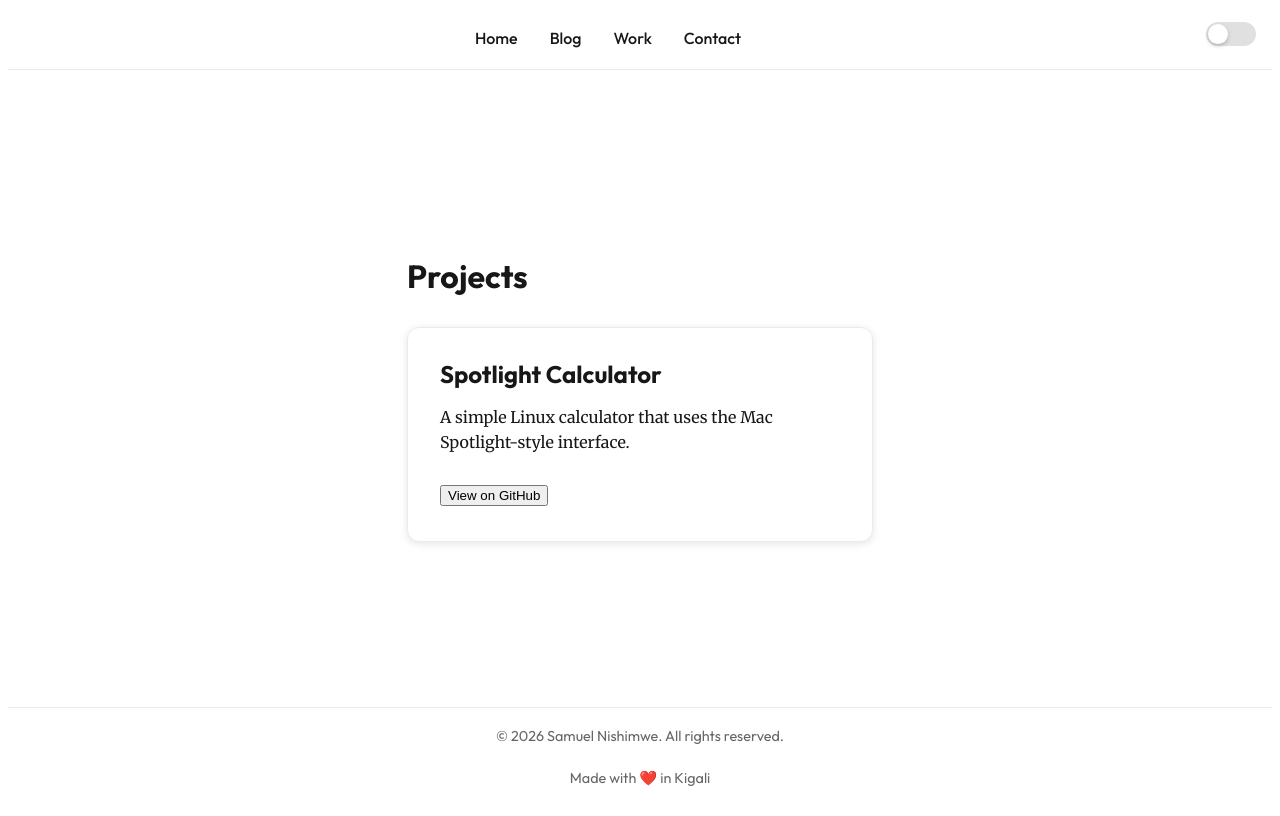
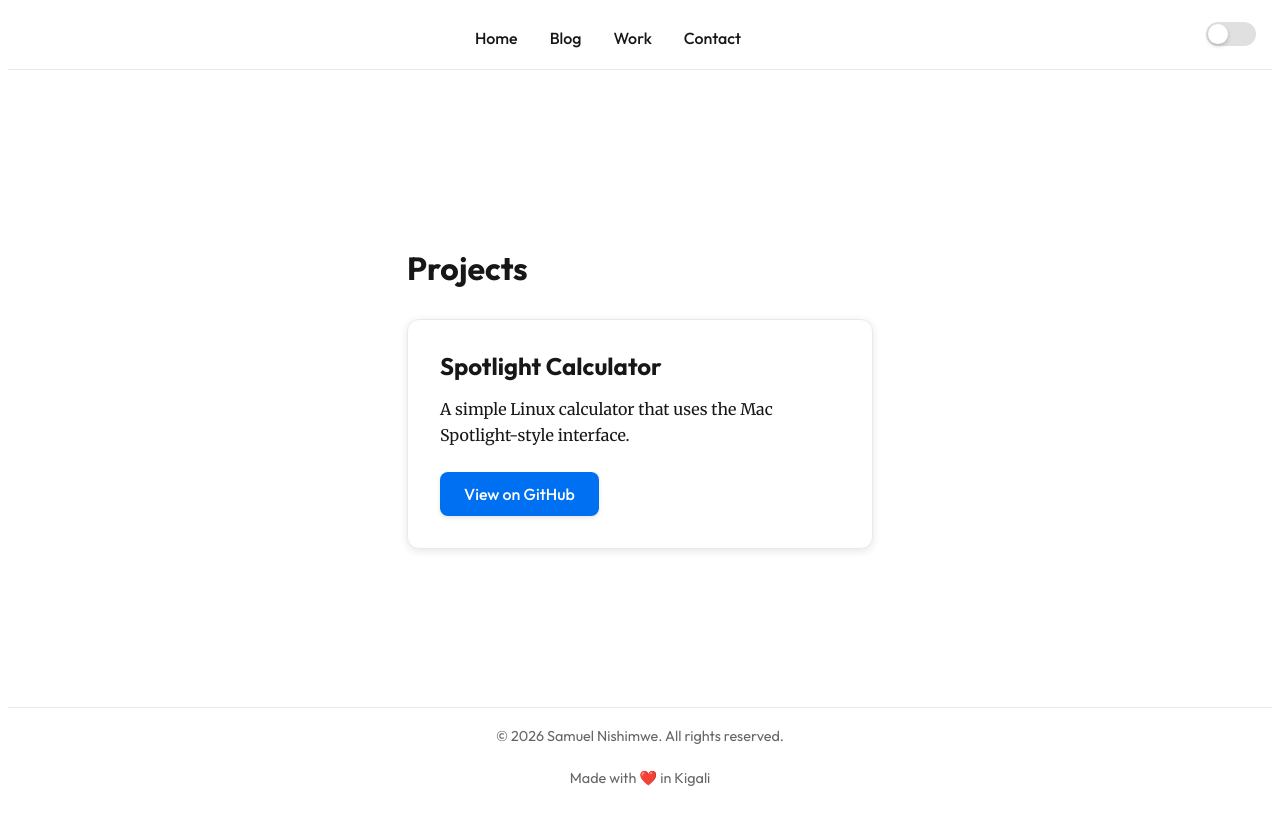
Before and after one commit to ceelogre/presence, a Next.js app: page /work in a window 1280 px wide. Built offline with nearby package versions, Linux system fonts and the light colour scheme.

Commit message:
feat:deliver spotlight calc

```diff
--- a/src/app/work/page.tsx
+++ b/src/app/work/page.tsx
@@ -1,5 +1,6 @@
 import Link from 'next/link';
 import styles from './work.module.css';
+import Button from '@/components/Button';
 
 export default function Work() {
   return (
@@ -10,7 +11,7 @@ export default function Work() {
           <h2>Spotlight Calculator</h2>
           <p>A simple Linux calculator that uses the Mac Spotlight-style interface.</p>
           <Link href="https://github.com/ceelogre/spotlight-calculator" target="_blank">
-            <button>View on GitHub</button>
+            <Button>View on GitHub</Button>
           </Link>
         </article>
       </div>
--- /dev/null
+++ b/src/components/Button.module.css
@@ -0,0 +1,123 @@
+/* Base button styles */
+.button {
+  font-family: var(--font-outfit);
+  font-weight: 500;
+  border: none;
+  border-radius: 8px;
+  cursor: pointer;
+  transition: all 0.2s ease;
+  display: inline-flex;
+  align-items: center;
+  justify-content: center;
+  text-decoration: none;
+  position: relative;
+  overflow: hidden;
+}
+
+.button:disabled {
+  opacity: 0.6;
+  cursor: not-allowed;
+}
+
+.button:focus {
+  outline: 2px solid var(--color-main);
+  outline-offset: 2px;
+}
+
+/* Size variants */
+.small {
+  padding: 0.5rem 1rem;
+  font-size: 0.875rem;
+  min-height: 2rem;
+}
+
+.medium {
+  padding: 0.75rem 1.5rem;
+  font-size: 1rem;
+  min-height: 2.5rem;
+}
+
+.large {
+  padding: 1rem 2rem;
+  font-size: 1.125rem;
+  min-height: 3rem;
+}
+
+/* Primary variant */
+.primary {
+  background: var(--color-main);
+  color: var(--color-white);
+  box-shadow: 0 2px 4px rgba(0, 0, 0, 0.1);
+}
+
+.primary:hover:not(:disabled) {
+  background: var(--color-main-dark-01);
+  transform: translateY(-1px);
+  box-shadow: 0 4px 8px rgba(0, 0, 0, 0.15);
+}
+
+.primary:active:not(:disabled) {
+  transform: translateY(0);
+  box-shadow: 0 2px 4px rgba(0, 0, 0, 0.1);
+}
+
+/* Secondary variant */
+.secondary {
+  background: var(--color-border);
+  color: var(--color-text);
+  box-shadow: 0 2px 4px rgba(0, 0, 0, 0.05);
+}
+
+.secondary:hover:not(:disabled) {
+  background: var(--color-main-dark-02);
+  color: var(--color-white);
+  transform: translateY(-1px);
+  box-shadow: 0 4px 8px rgba(0, 0, 0, 0.1);
+}
+
+.secondary:active:not(:disabled) {
+  transform: translateY(0);
+  box-shadow: 0 2px 4px rgba(0, 0, 0, 0.05);
+}
+
+/* Outline variant */
+.outline {
+  background: transparent;
+  color: var(--color-main);
+  border: 2px solid var(--color-main);
+  box-shadow: none;
+}
+
+.outline:hover:not(:disabled) {
+  background: var(--color-main);
+  color: var(--color-white);
+  transform: translateY(-1px);
+  box-shadow: 0 4px 8px rgba(0, 0, 0, 0.1);
+}
+
+.outline:active:not(:disabled) {
+  transform: translateY(0);
+  box-shadow: none;
+}
+
+/* Loading state */
+.button.loading {
+  pointer-events: none;
+}
+
+.button.loading::after {
+  content: '';
+  position: absolute;
+  width: 16px;
+  height: 16px;
+  margin: auto;
+  border: 2px solid transparent;
+  border-top-color: currentColor;
+  border-radius: 50%;
+  animation: spin 1s linear infinite;
+}
+
+@keyframes spin {
+  0% { transform: rotate(0deg); }
+  100% { transform: rotate(360deg); }
+}
--- /dev/null
+++ b/src/components/Button.tsx
@@ -0,0 +1,39 @@
+import styles from './Button.module.css';
+
+interface ButtonProps {
+  children: React.ReactNode;
+  variant?: 'primary' | 'secondary' | 'outline';
+  size?: 'small' | 'medium' | 'large';
+  onClick?: () => void;
+  type?: 'button' | 'submit' | 'reset';
+  disabled?: boolean;
+  className?: string;
+}
+
+export default function Button({
+  children,
+  variant = 'primary',
+  size = 'medium',
+  onClick,
+  type = 'button',
+  disabled = false,
+  className = '',
+}: ButtonProps) {
+  const buttonClasses = [
+    styles.button,
+    styles[variant],
+    styles[size],
+    className,
+  ].filter(Boolean).join(' ');
+
+  return (
+    <button
+      type={type}
+      className={buttonClasses}
+      onClick={onClick}
+      disabled={disabled}
+    >
+      {children}
+    </button>
+  );
+}
```
